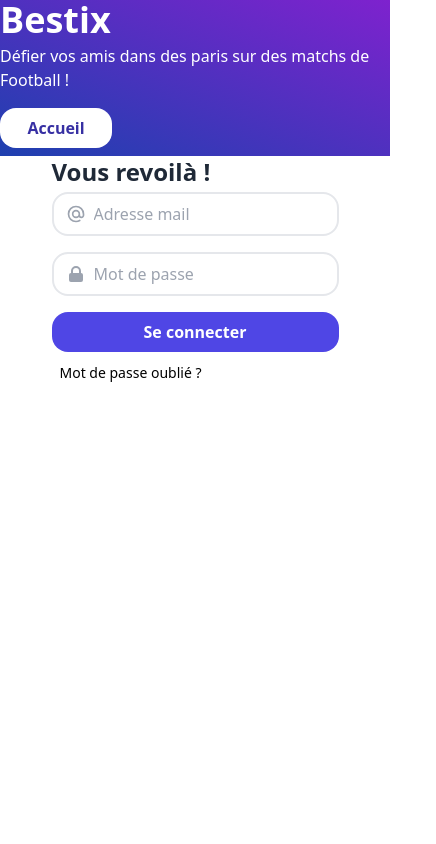
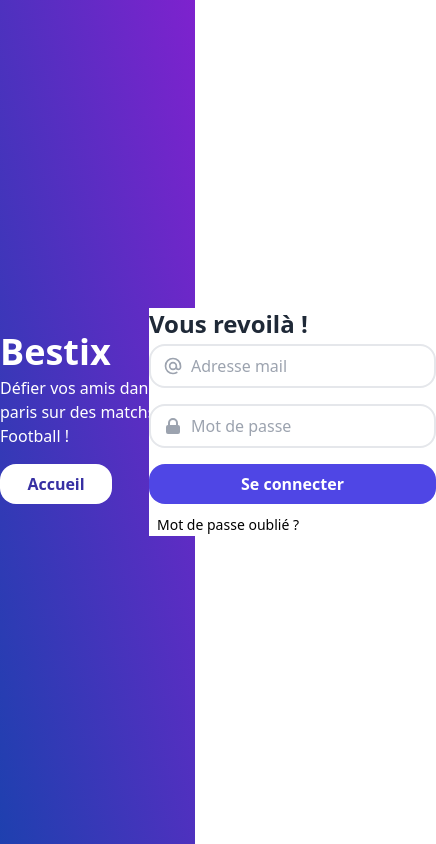
Before and after one commit to xReapex/bestix, an Angular app in the folder front/: page /login in a window 390 px wide. Shown: the whole page, 436 px wide, since content can reach past the window. Built offline with nearby package versions, Linux system fonts and the light colour scheme.

Commit message:
Update login

```diff
--- a/front/src/app/login/login.component.html
+++ b/front/src/app/login/login.component.html
@@ -1,5 +1,5 @@
-<div class="h-screen lg:flex justify-center items-center">
-  <div class="flex lg:w-1/2 bg-gradient-to-tr from-blue-800 to-purple-700 i justify-around items-center">
+<div class="h-screen flex">
+  <div class="flex w-1/2 bg-gradient-to-tr from-blue-800 to-purple-700 i justify-around items-center">
     <div>
       <h1 class="text-white font-bold text-4xl font-sans">Bestix</h1>
       <p class="text-white mt-1">Défier vos amis dans des paris sur des matchs de Football !</p>
@@ -7,7 +7,7 @@
     </div>
   </div>
 
-  <div class="flex lg:w-1/2 justify-center items-center bg-white">
+  <div class="flex w-1/2 justify-center items-center bg-white">
     <form class="bg-white">
       <h1 class="text-gray-800 font-bold text-2xl mb-1">Vous revoilà !</h1>
       <div class="flex items-center border-2 py-2 px-3 rounded-2xl mb-4">
@@ -27,3 +27,201 @@
     </form>
   </div>
 </div>
+
+<!--
+<!DOCTYPE html>
+<html lang="en">
+  <head>
+    <meta charset="UTF-8" />
+    <meta http-equiv="X-UA-Compatible" content="IE=edge" />
+    <meta name="viewport" content="width=device-width, initial-scale=1.0" />
+    <link
+      rel="stylesheet"
+      href="https://use.fontawesome.com/releases/v5.15.4/css/all.css"
+      integrity="sha384-DyZ88mC6Up2uqS4h/KRgHuoeGwBcD4Ng9SiP4dIRy0EXTlnuz47vAwmeGwVChigm"
+      crossorigin="anonymous"
+    />
+  </head>
+  <body>
+    <div
+      class="min-h-screen flex flex-col items-center justify-center bg-gradient-to-tr from-blue-800 to-purple-700"
+    >
+      <div
+        class="
+          flex flex-col
+          bg-white
+          shadow-md
+          px-4
+          sm:px-6
+          md:px-8
+          lg:px-10
+          py-8
+          rounded-3xl
+          w-50
+          max-w-md
+        "
+      >
+        <div class="font-medium self-center text-xl sm:text-3xl text-gray-800">
+          Vous revoilà !
+        </div>
+        <div class="mt-4 self-center text-xl sm:text-sm text-gray-800">
+          Utilisez vos identifiants pour vous connecter à <span class="bg-clip-text text-transparent bg-gradient-to-r from-pink-500 to-violet-400">Bestix.</span>
+        </div>
+
+        <div class="mt-10">
+          <form action="#">
+            <div class="flex flex-col mb-5">
+              <label
+                for="email"
+                class="mb-1 text-xs tracking-wide text-gray-600"
+                >Adresse mail:</label
+              >
+              <div class="relative">
+                <div
+                  class="
+                    inline-flex
+                    items-center
+                    justify-center
+                    absolute
+                    left-0
+                    top-0
+                    h-full
+                    w-10
+                    text-gray-400
+                  "
+                >
+                  <i class="fas fa-at text-blue-500"></i>
+                </div>
+
+                <input
+                  id="email"
+                  type="email"
+                  name="email"
+                  class="
+                    text-sm
+                    placeholder-gray-500
+                    pl-10
+                    pr-4
+                    rounded-2xl
+                    border border-gray-400
+                    w-full
+                    py-2
+                    focus:outline-none focus:border-blue-400
+                  "
+                  placeholder="Entrez votre email"
+                />
+              </div>
+            </div>
+            <div class="flex flex-col mb-6">
+              <label
+                for="password"
+                class="mb-1 text-xs sm:text-sm tracking-wide text-gray-600"
+                >Mot de passe:</label
+              >
+              <div class="relative">
+                <div
+                  class="
+                    inline-flex
+                    items-center
+                    justify-center
+                    absolute
+                    left-0
+                    top-0
+                    h-full
+                    w-10
+                    text-gray-400
+                  "
+                >
+                  <span>
+                    <i class="fas fa-lock text-blue-500"></i>
+                  </span>
+                </div>
+
+                <input
+                  id="password"
+                  type="password"
+                  name="password"
+                  class="
+                    text-sm
+                    placeholder-gray-500
+                    pl-10
+                    pr-4
+                    rounded-2xl
+                    border border-gray-400
+                    w-full
+                    py-2
+                    focus:outline-none focus:border-blue-400
+                  "
+                  placeholder="Entrez votre mot de passe"
+                />
+              </div>
+            </div>
+
+            <div class="flex w-full">
+              <button
+                type="submit"
+                class="
+                  flex
+                  mt-2
+                  items-center
+                  justify-center
+                  focus:outline-none
+                  text-white text-sm
+                  sm:text-base
+                  bg-blue-500
+                  hover:bg-blue-600
+                  rounded-2xl
+                  py-2
+                  w-full
+                  transition
+                  duration-150
+                  ease-in
+                "
+              >
+                <span class="mr-2 uppercase">Se connecter</span>
+                <span>
+                  <svg
+                    class="h-6 w-6"
+                    fill="none"
+                    stroke-linecap="round"
+                    stroke-linejoin="round"
+                    stroke-width="2"
+                    viewBox="0 0 24 24"
+                    stroke="currentColor"
+                  >
+                    <path
+                      d="M13 9l3 3m0 0l-3 3m3-3H8m13 0a9 9 0 11-18 0 9 9 0 0118 0z"
+                    />
+                  </svg>
+                </span>
+              </button>
+            </div>
+          </form>
+        </div>
+      </div>
+      <div class="flex justify-center items-center mt-6">
+        <a
+          href="#"
+          target="_blank"
+          class="
+            inline-flex
+            items-center
+            text-gray-700
+            font-medium
+            text-xs text-center
+          "
+        >
+          <span class="ml-2"
+            >Pas encore de compte ?
+            <a
+              href="#"
+              class="text-xs ml-2 text-blue-500 font-semibold"
+              >Créer un compte</a
+            ></span
+          >
+        </a>
+      </div>
+    </div>
+  </body>
+</html>
+-->
```
